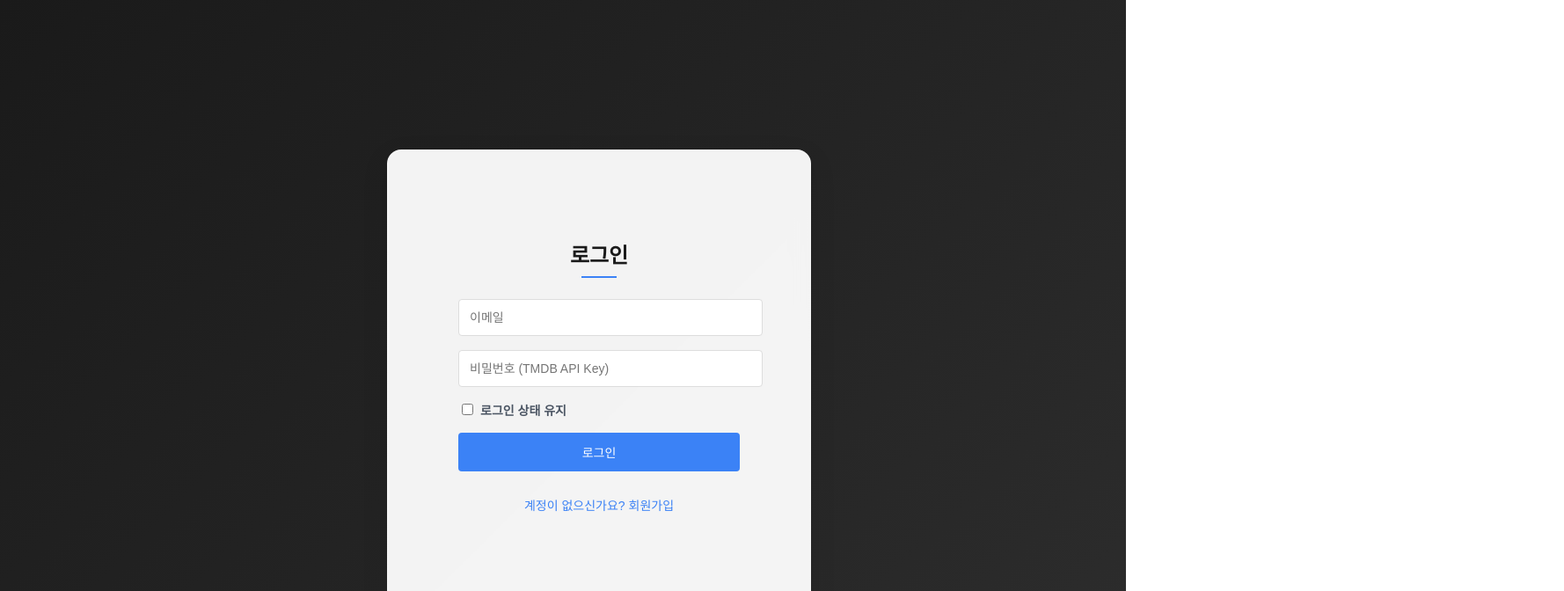
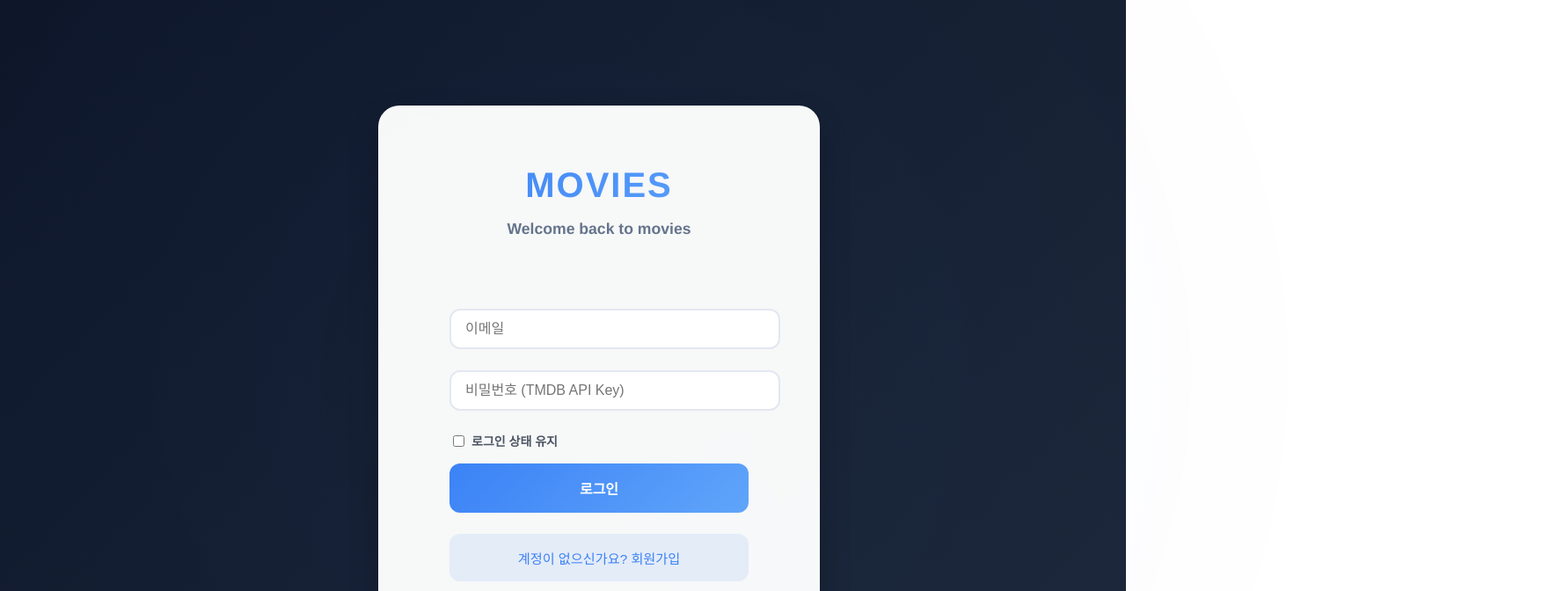
Before and after one commit to seoharu/front-end-demo-site, a Vue app: page /signin in a window 1280 px wide. Shown: the top 672 px of the page at 88% size, 1778 px wide, since content can reach past the window. Built offline with nearby package versions, Linux system fonts and the light colour scheme; the HTML template or start-up script is replaced by a standard one.

Commit message:
design:auth page Redesign

```diff
--- a/src/views/AuthPage.vue
+++ b/src/views/AuthPage.vue
@@ -1,7 +1,12 @@
 <template>
   <div class="auth-container">
     <div class="auth-card" :class="{ 'flipped': isSignUp }">
+
       <div class="card-front">
+        <div class="logo-section">
+          <h1>MOVIES</h1>
+          <p>Welcome back to movies</p>
+        </div>
         <LoginForm
           v-if="!isSignUp"
           @toggle-auth="toggleAuthMode"
@@ -9,6 +14,10 @@
         />
       </div>
       <div class="card-back">
+        <div class="logo-section">
+          <h1>JOIN US</h1>
+          <p>Create your account</p>
+        </div>
         <RegisterForm
           v-if="isSignUp"
           @toggle-auth="toggleAuthMode"
@@ -47,23 +56,40 @@ const handleRegisterSuccess = () => {
 </script>
 
 <style scoped lang="scss">
+
 .auth-container {
   min-height: 100vh;
   display: flex;
   align-items: center;
   justify-content: center;
   padding: 20px;
-  background: linear-gradient(135deg, #1a1a1a 0%, #2d2d2d 100%);
+  background: linear-gradient(135deg, #0f172a 0%, #1e293b 100%);
   perspective: 2000px;
+  position: relative;
+
+  &::before {
+    content: '';
+    position: absolute;
+    width: 150%;
+    height: 150%;
+    background: radial-gradient(circle at center, rgba(59, 130, 246, 0.1) 0%, transparent 70%);
+    animation: pulse 15s infinite;
+  }
+}
+
+@keyframes pulse {
+  0% { transform: scale(1); opacity: 0.5; }
+  50% { transform: scale(1.2); opacity: 0.3; }
+  100% { transform: scale(1); opacity: 0.5; }
 }
 
 .auth-card {
   position: relative;
   width: 100%;
-  max-width: 400px;
-  height: 500px;
+  max-width: 420px;
+  height: 600px;
   transform-style: preserve-3d;
-  transition: transform 0.8s cubic-bezier(0.175, 0.885, 0.32, 1.275);
+  transition: all 0.8s cubic-bezier(0.175, 0.885, 0.32, 1.275);
 
   &.flipped {
     transform: rotateY(180deg);
@@ -76,125 +102,130 @@ const handleRegisterSuccess = () => {
   width: 100%;
   height: 100%;
   backface-visibility: hidden;
-  background: white;
-  border-radius: 16px;
-  box-shadow: 0 10px 30px rgba(0, 0, 0, 0.1);
+  border-radius: 24px;
   padding: 40px;
-
-  // 유리 모핑 효과
-  background: rgba(255, 255, 255, 0.95);
-  backdrop-filter: blur(10px);
+  background: rgba(255, 255, 255, 0.97);
+  backdrop-filter: blur(20px);
   border: 1px solid rgba(255, 255, 255, 0.2);
-
-  // 입체감을 위한 그라데이션 테두리
-  &::before {
-    content: '';
-    position: absolute;
-    top: 0;
-    left: 0;
-    right: 0;
-    bottom: 0;
-    border-radius: 16px;
-    padding: 1px;
-    background: linear-gradient(
-      135deg,
-      rgba(255, 255, 255, 0.3) 0%,
-      rgba(255, 255, 255, 0.1) 50%,
-      transparent 100%
-    );
-    mask: linear-gradient(#fff 0 0) content-box, linear-gradient(#fff 0 0);
-    mask-composite: exclude;
-    pointer-events: none;
-  }
+  box-shadow:
+    0 15px 35px rgba(0, 0, 0, 0.2),
+    0 0 0 1px rgba(255, 255, 255, 0.1) inset;
 }
 
 .card-back {
   transform: rotateY(180deg);
 }
 
-// 폼 스타일
+.logo-section {
+  text-align: center;
+  margin-bottom: 2.5rem;
+
+  h1 {
+    font-size: 2.5rem;
+    font-weight: 800;
+    background: linear-gradient(135deg, #3b82f6 0%, #60a5fa 100%);
+    -webkit-background-clip: text;
+    -webkit-text-fill-color: transparent;
+    letter-spacing: 2px;
+    margin-bottom: 0.5rem;
+  }
+
+  p {
+    color: #64748b;
+    font-size: 1.1rem;
+  }
+}
+
 :deep(.auth-form) {
   h2 {
-    text-align: center;
-    margin-bottom: 24px;
-    font-size: 24px;
+    display: none;
+  }
+
+  .form-group {
+    margin-bottom: 1.5rem;
+
+    label {
+      display: block;
+      margin-bottom: 0.5rem;
+      color: #1e293b;
+      font-weight: 500;
+    }
+
+    input {
+      width: 100%;
+      padding: 0.75rem 1rem;
+      border: 2px solid #e2e8f0;
+      border-radius: 12px;
+      font-size: 1rem;
+      transition: all 0.3s ease;
+
+      &:focus {
+        border-color: #3b82f6;
+        box-shadow: 0 0 0 3px rgba(59, 130, 246, 0.2);
+        outline: none;
+      }
+    }
+  }
+
+  .form-button {
+    width: 100%;
+    padding: 1rem;
+    background: linear-gradient(135deg, #3b82f6 0%, #60a5fa 100%);
+    color: white;
+    border: none;
+    border-radius: 12px;
+    font-size: 1rem;
     font-weight: 600;
-    color: #1a1a1a;
+    cursor: pointer;
+    transition: all 0.3s ease;
 
-    &::after {
-      content: '';
-      display: block;
-      width: 40px;
-      height: 2px;
-      background: #3b82f6;
-      margin: 8px auto 0;
-      transition: width 0.3s ease;
+    &:hover {
+      transform: translateY(-2px);
+      box-shadow: 0 8px 20px rgba(59, 130, 246, 0.3);
     }
   }
 
   .toggle-button {
-    position: relative;
     width: 100%;
-    margin-top: 16px;
-    padding: 12px;
-    background: none;
+    margin-top: 1.5rem;
+    padding: 1rem;
+    background: rgba(59, 130, 246, 0.1);
+    color: #3b82f6;
     border: none;
-    color: #3b82f6;
-    font-size: 14px;
+    border-radius: 12px;
+    font-size: 0.95rem;
+    font-weight: 500;
     cursor: pointer;
-    overflow: hidden;
-    transition: color 0.3s ease;
-
-    &::before {
-      content: '';
-      position: absolute;
-      top: 50%;
-      left: 50%;
-      width: 150%;
-      height: 150%;
-      background: rgba(59, 130, 246, 0.1);
-      border-radius: 50%;
-      transform: translate(-50%, -50%) scale(0);
-      transition: transform 0.4s ease;
-    }
+    transition: all 0.3s ease;
 
     &:hover {
-      color: #2563eb;
-
-      &::before {
-        transform: translate(-50%, -50%) scale(1);
-      }
+      background: rgba(59, 130, 246, 0.15);
+      transform: translateY(-2px);
     }
-  }
-}
-
-// 입력 필드와 버튼에 대한 호버 효과
-:deep(.form-input),
-:deep(.form-button) {
-  transition: transform 0.3s ease, box-shadow 0.3s ease;
-
-  &:hover {
-    transform: translateY(-1px);
-    box-shadow: 0 4px 12px rgba(0, 0, 0, 0.1);
-  }
-
-  &:active {
-    transform: translateY(0);
   }
 }
 
 @media (max-width: 480px) {
   .auth-card {
     height: auto;
-    min-height: 500px;
+    min-height: 580px;
   }
 
   .card-front,
   .card-back {
-    padding: 20px;
+    padding: 25px;
+  }
+
+  .logo-section {
+    margin-bottom: 2rem;
+
+    h1 {
+      font-size: 2.2rem;
+    }
+
+    p {
+      font-size: 1rem;
+    }
   }
 }
-
-
-
 </style>
```
